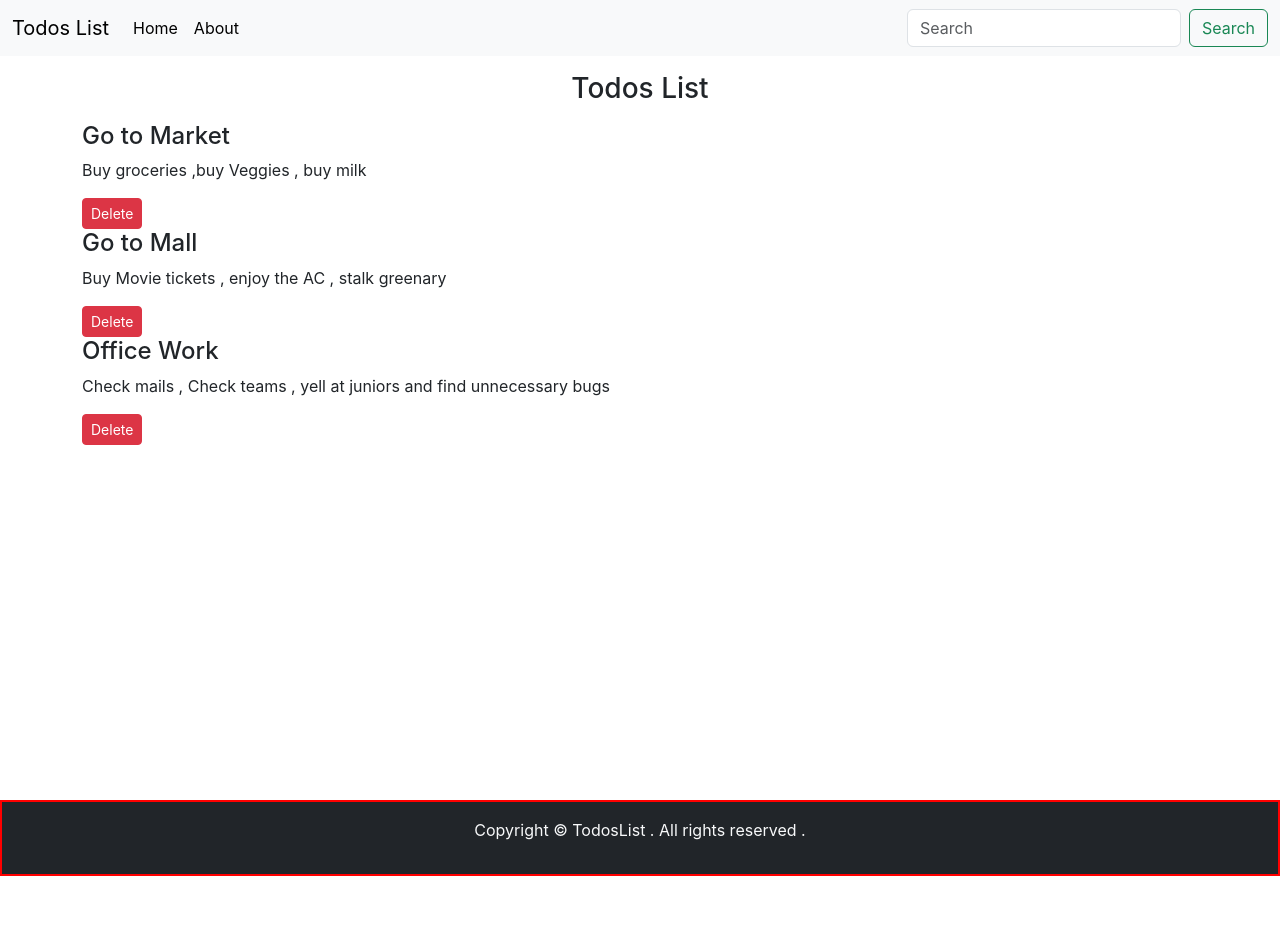
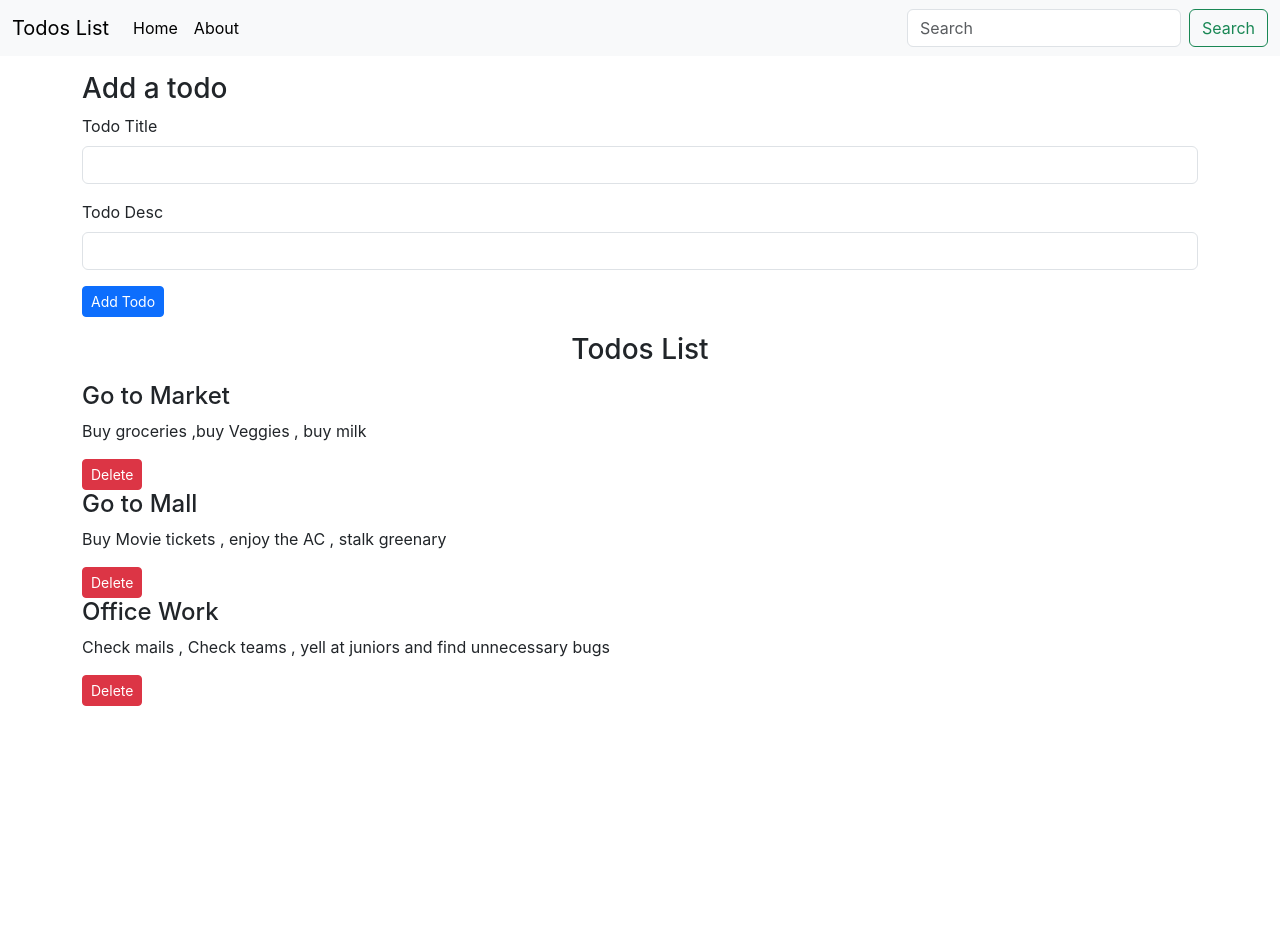
Before and after one commit to pawan4593/React1_Todo_Nov-2023, a React (Create React App) app: page / in a window 1280 px wide. Shown: the top 952 px of the page. Before the commit the page ends 876 px from the top, so only its background shows below. Built offline with nearby package versions, Linux system fonts and the light colour scheme.

Commit message:
Added new AddTodo component and adding it to the todos . We can delete them from the todo list

```diff
--- a/src/App.js
+++ b/src/App.js
@@ -3,6 +3,7 @@
 import Header from './MyComponents/Header';
 import {Todo} from './MyComponents/Todo';
 import {Footer} from './MyComponents/Footer';
+import {AddTodo} from './MyComponents/AddTodo';
 import React , {useState} from 'react' ;
 
 
@@ -17,6 +18,26 @@
       return todoitem !== e ;
     }))
   }
+
+  const addTodo = (title , desc)=>{
+    // console.log("Adding todo" , title , " " , desc) ;
+    let sno ;
+
+    //What if todos are empty
+    if(todos.length == 0){
+      sno = 1 ;
+    }else{
+     sno = todos[todos.length - 1].sno ;
+    }
+
+    const myTodo = {
+      sno : "",
+      title : title ,
+      desc : desc
+    }
+    setTodos([...todos , myTodo]) ;
+  }
+
   const [todos , setTodos]= useState([
     {
       sno : 1 ,
@@ -37,6 +58,7 @@
   return (
     <>
       <Header title="Todos List" searchBar={true}/>
+      <AddTodo addTodo={addTodo}/>
       <Todo todos={todos} onDelete={onDelete}/>
       <Footer/>
     </>
--- /dev/null
+++ b/src/MyComponents/AddTodo.js
@@ -0,0 +1,34 @@
+import React, { useState } from 'react'
+
+
+export const AddTodo = (props) => {
+    const [title , setTitle] = useState("") ;
+    const [desc , setDesc] = useState("") ;
+
+    const submit = (e)=>{
+        e.preventDefault() ;
+        if(!title || !desc){
+            alert("Title or Desc can not be blank .") ;
+        }
+        else{
+            props.addTodo(title , desc) ;
+        }
+    }
+
+    return (
+    <div className='container my-3'>
+        <h3>Add a todo</h3>
+        <form onSubmit={submit}>
+            <div className="mb-3">
+                <label htmlFor="title" className="form-label">Todo Title</label>
+                <input type="text" value={title} onChange={(e)=>{setTitle(e.target.value)}} className="form-control" id="title" aria-describedby="emailHelp"/>
+            </div>
+            <div className="mb-3">
+                <label htmlFor="desc" className="form-label">Todo Desc</label>
+                <input type="text" value={desc} onChange={(e)=>{setDesc(e.target.value)}} className="form-control" id="desc"/>
+            </div>
+            <button type="submit" className="btn btn-primary btn-sm">Add Todo</button>
+        </form>
+    </div>
+    )
+}
--- a/src/MyComponents/Footer.js
+++ b/src/MyComponents/Footer.js
@@ -3,10 +3,9 @@
 export const Footer = () => {
 
   let footerStyle = {
-    position : "absolute" ,
-    top : "100vh",
-    width : "100%",
-    border : "2px solid red"
+    position : "relative" ,
+    top : "50vh",
+    width : "100%"
   }
 
   return (
--- a/src/MyComponents/Todo.js
+++ b/src/MyComponents/Todo.js
@@ -2,9 +2,13 @@
 import { TodoItem } from './TodoItem'
 
 export const Todo = (props) => {
+  const todoStyle ={
+    minHeight : "100vh" ,
+    margin : "auto"
+  }
   return (
     <>
-      <div className="container">
+      <div className="container" style={todoStyle}>
         <h3 className='text-center my-3'>Todos List</h3>
         {props.todos.length == 0 ? "No todos to display" :""}
         {props.todos.map((todoitem)=>{
```
